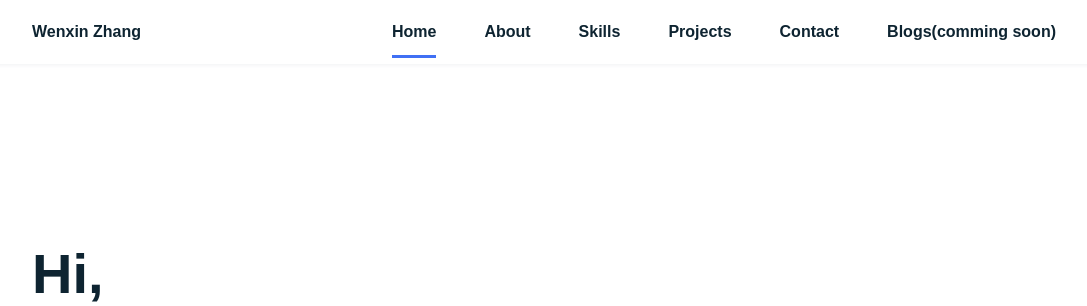
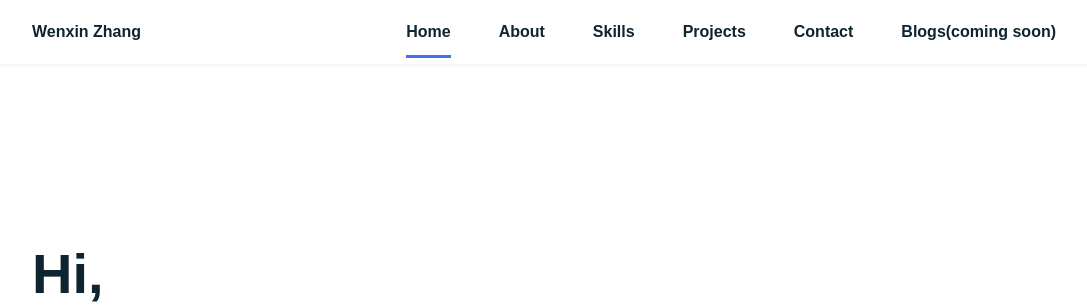
Before and after one commit to smilewendy7/Personal-Web, a Django app: page / in a window 1280 px wide. Shown: the top 306 px of the page, without its empty margins (96-1183 px from the left). Run offline with Django 3.2, Linux system fonts and the light colour scheme; data that the repository does not hold is empty; parts of the project's set-up code (start-up, migrations or seed data) failed here and were passed over; some libraries are stand-ins or nearby versions.

Commit message:
coming soon

```diff
--- a/home/templates/base/index.html
+++ b/home/templates/base/index.html
@@ -40,7 +40,7 @@
                     <li class="nav_item"> <a href="#skills" class="nav_link">Skills</a></li>
                     <li class="nav_item"> <a href="#work" class="nav_link">Projects</a></li>
                     <li class="nav_item"> <a href="#contact" class="nav_link">Contact</a></li>
-                    <li class="nav_item"> <a href="#blog" class="nav_link">Blogs(comming soon)</a></li>
+                    <li class="nav_item"> <a href="#blog" class="nav_link">Blogs(coming soon)</a></li>
                 </ul>
             </div>
 
```
